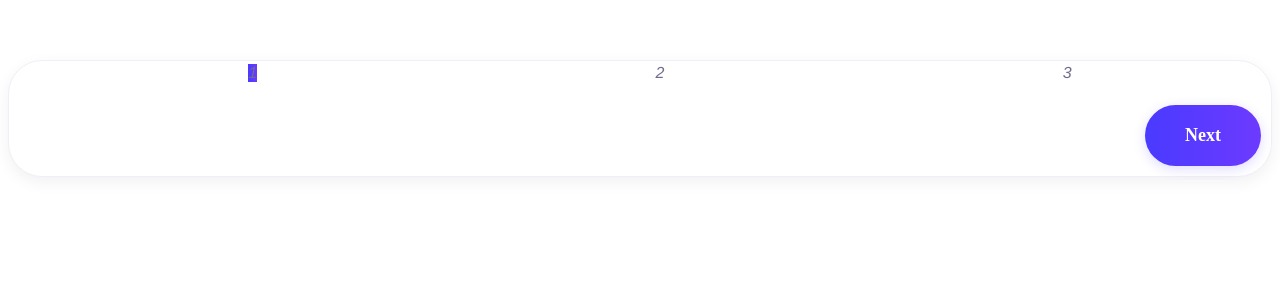
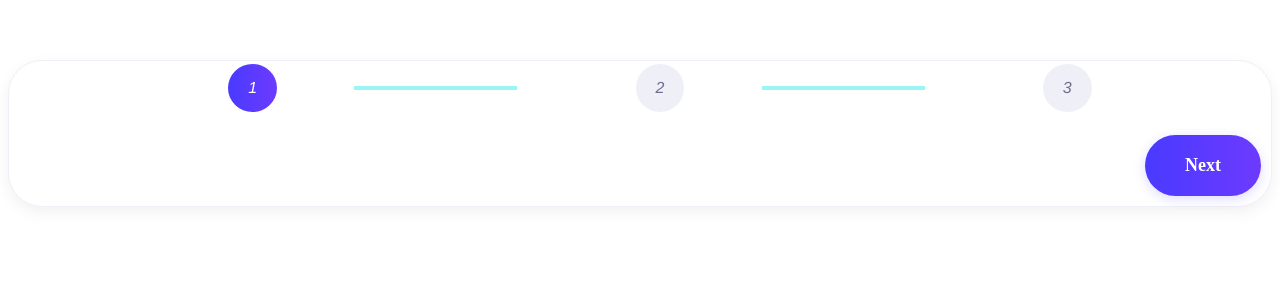
Before and after one commit to bahadirsofuoglu/form-wizard-vue3, a Vue app: page / in a window 1280 px wide. Shown: the top 300 px of the page. Built offline with nearby package versions, Linux system fonts and the light colour scheme.

Commit message:
stepper progress added

```diff
--- a/src/components/WizardStep.vue
+++ b/src/components/WizardStep.vue
@@ -9,14 +9,14 @@
         :aria-controls="tab.tabId"
         :aria-disabled="tab.active"
         :aria-selected="tab.active"
+        :class="[
+          {
+            'fw-step-active': tab.active
+          }
+        ]"
       >
         <div
           class="fw-step-container"
-          :class="[
-            {
-              'fw-step-active': tab.active
-            }
-          ]"
           :style="[tab.valuevalidationError ? errorStyle : {}]"
         >
           <slot name="active-step">
--- a/src/styles/_form-wizard.scss
+++ b/src/styles/_form-wizard.scss
@@ -11,12 +11,33 @@
     display: flex;
     flex-direction: column;
 
-    // add icon css
-    /*     background: $btn-back-bg;
-    width: 48.89px;
-    height: 48px;
-    border-radius: 50%;
-    color: $white-color; */
+    .fw-icon-circle {
+      background: $icon-grey;
+      width: 48.89px;
+      height: 48px;
+      border-radius: 50%;
+      color: $icon-text;
+      display: flex;
+      align-items: center;
+      justify-content: center;
+
+      &::after {
+        content: '';
+        width: 40%;
+        background: rgba(55, 235, 235, 0.5);
+        position: absolute;
+        height: 4px;
+        left: 75%;
+        z-index: 2;
+      }
+    }
+
+    li:last-child {
+      .fw-icon-circle:after {
+        display: none;
+      }
+    }
+
     &__list {
       margin-top: 0;
       position: relative;
@@ -60,12 +81,9 @@
       > li.active > a:focus {
         background-color: transparent;
 
-        .fw-icon {
+        .fw-icon-circle {
+          background: $btn-bg;
           color: $white-color;
-          font-size: 24px;
-          display: flex;
-          align-items: center;
-          justify-content: center;
         }
       }
 
@@ -79,7 +97,8 @@
   }
 
   &-step-active {
-    background: $btn-bg;
+    background: $btn-bg !important;
+    color: $white-color !important;
   }
 
   &__footer {
@@ -105,7 +124,7 @@
     text-align: center;
     color: #ffffff;
 
-    &__back {
+    &-back {
       background: $btn-back-bg !important;
       border: none;
     }
--- a/src/styles/_variables.scss
+++ b/src/styles/_variables.scss
@@ -2,3 +2,5 @@ $icon-bg: #f3f2ee !default;
 $btn-bg: linear-gradient(90deg, #4a3aff 0%, #6d3aff 100%) !default;
 $btn-back-bg: #6f6c90 !default;
 $white-color: #ffffff !default;
+$icon-grey: #eff0f7 !default;
+$icon-text: #6f6c90 !default;
```
